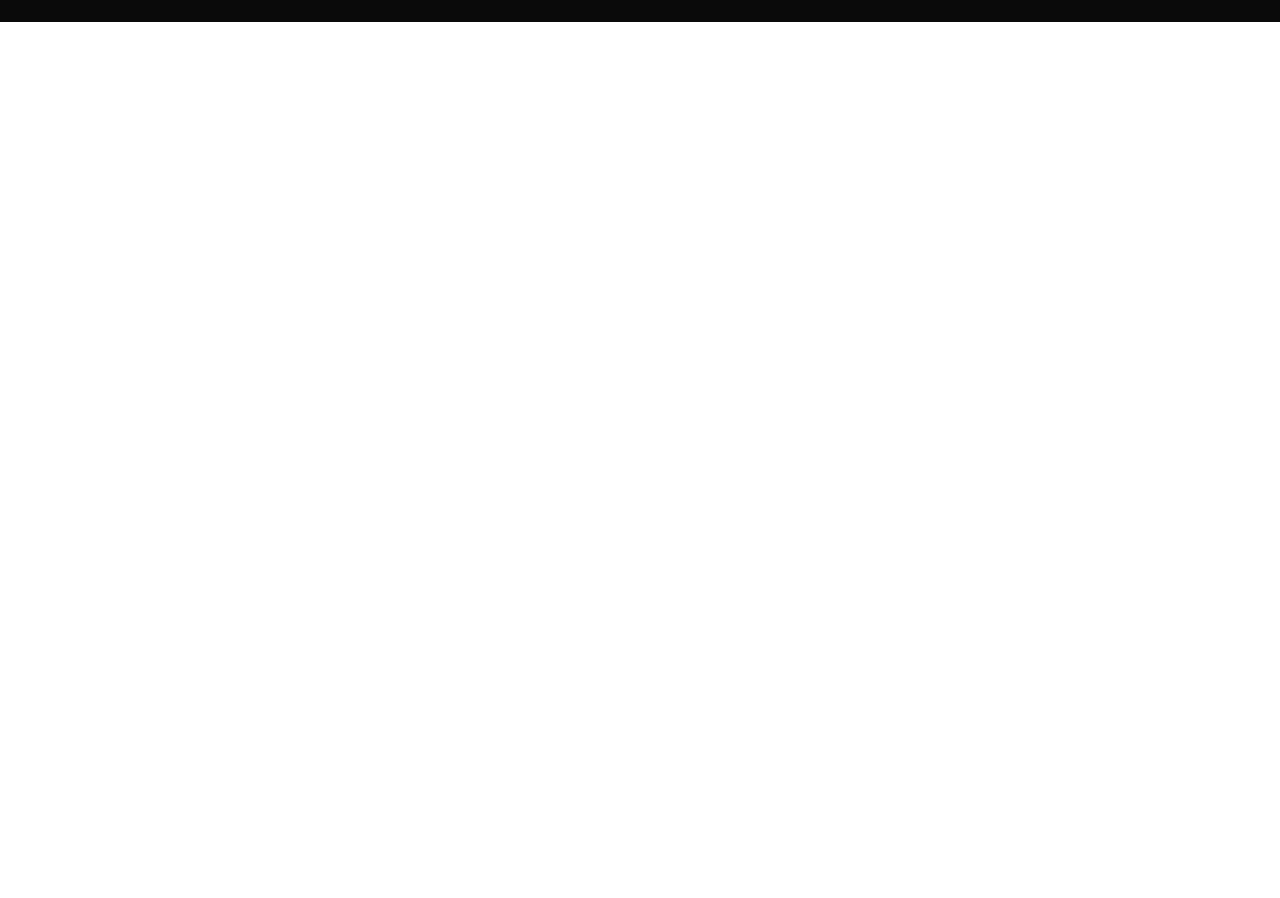
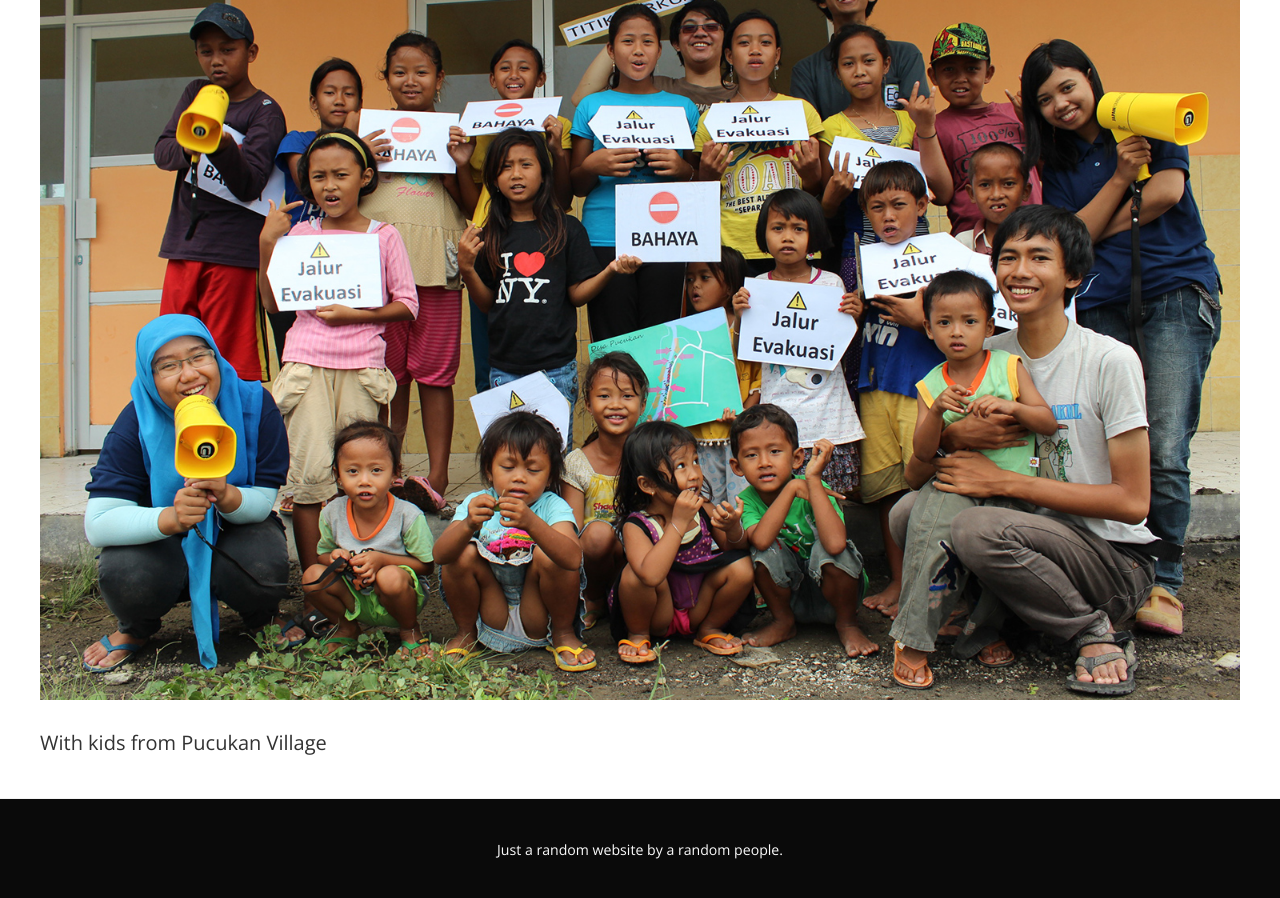
Before and after one commit to wwahyudi/wwahyudi.github.io, a Jekyll site: the page built from _posts/2016-03-26-eepis-green-organization-pucukan-village.md, in a window 1280 px wide and 900 px high, scrolled down 1400 px. Built offline with Jekyll 4.4.1, drawn with Linux system fonts in a browser that asks for light colours; nearby versions of some CDN libraries; comment, search, counter and statistics services are not loaded; before the commit the page ends 1422 px from its top, so only the background shows below that.

Commit message:
Add picture on post

```diff
--- a/_posts/2016-03-26-eepis-green-organization-pucukan-village.md
+++ b/_posts/2016-03-26-eepis-green-organization-pucukan-village.md
@@ -15,3 +15,7 @@ Short about Pucukan Village, Pucukan Village, located in an isolated area of Eas
 </div>
 
 EGO or EEPIS GREEN Organization is an organization we have created for disaster mitigation research especially on the information system. You may find our Facebook feed, which posts about our activity on here. Maybe it will not update, all of us have graduated from PENS (yes, EEPIS is English name for PENS).
+
+![Pasukan EGO](//sapikuda.com/images/posts/2016-03-26-eepis-green-organization-pucukan-village/IMG_0320.JPG)
+
+With kids from Pucukan Village
```
Also changed, not shown: images/posts/2016-03-26-eepis-green-organization-pucukan-village/IMG_0320.JPG (added).
